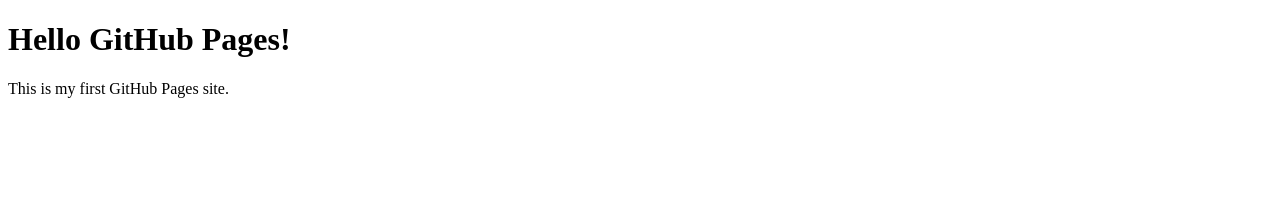
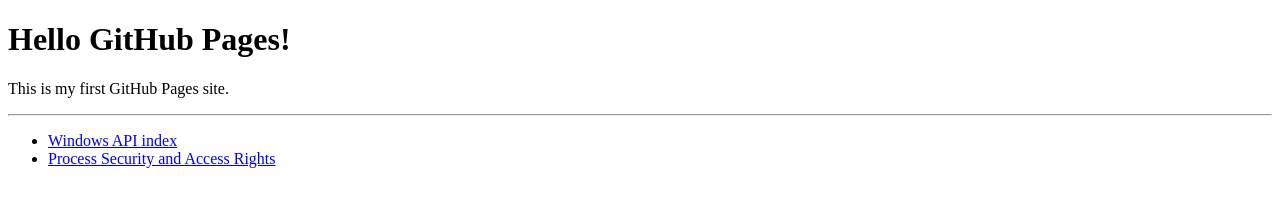
Before and after one commit to cchuangnuvoton/cchuangnuvoton.github.io, a plain HTML site: page index.html in a window 1280 px wide. Drawn offline with Linux system fonts and the light colour scheme.

Commit message:
Update index.html

```diff
--- a/index.html
+++ b/index.html
@@ -7,5 +7,11 @@
 <body>
   <h1>Hello GitHub Pages!</h1>
   <p>This is my first GitHub Pages site.</p>
+  <hr>
+  <UL>
+  <LI><A HREF="https://learn.microsoft.com/en-us/windows/win32/apiindex/windows-api-list">
+  Windows API index</A></LI>
+  <LI><A HREF="https://learn.microsoft.com/en-us/windows/win32/procthread/process-security-and-access-rights">Process Security and Access Rights</A></LI>
+  </UL>
 </body>
 </html>
```
